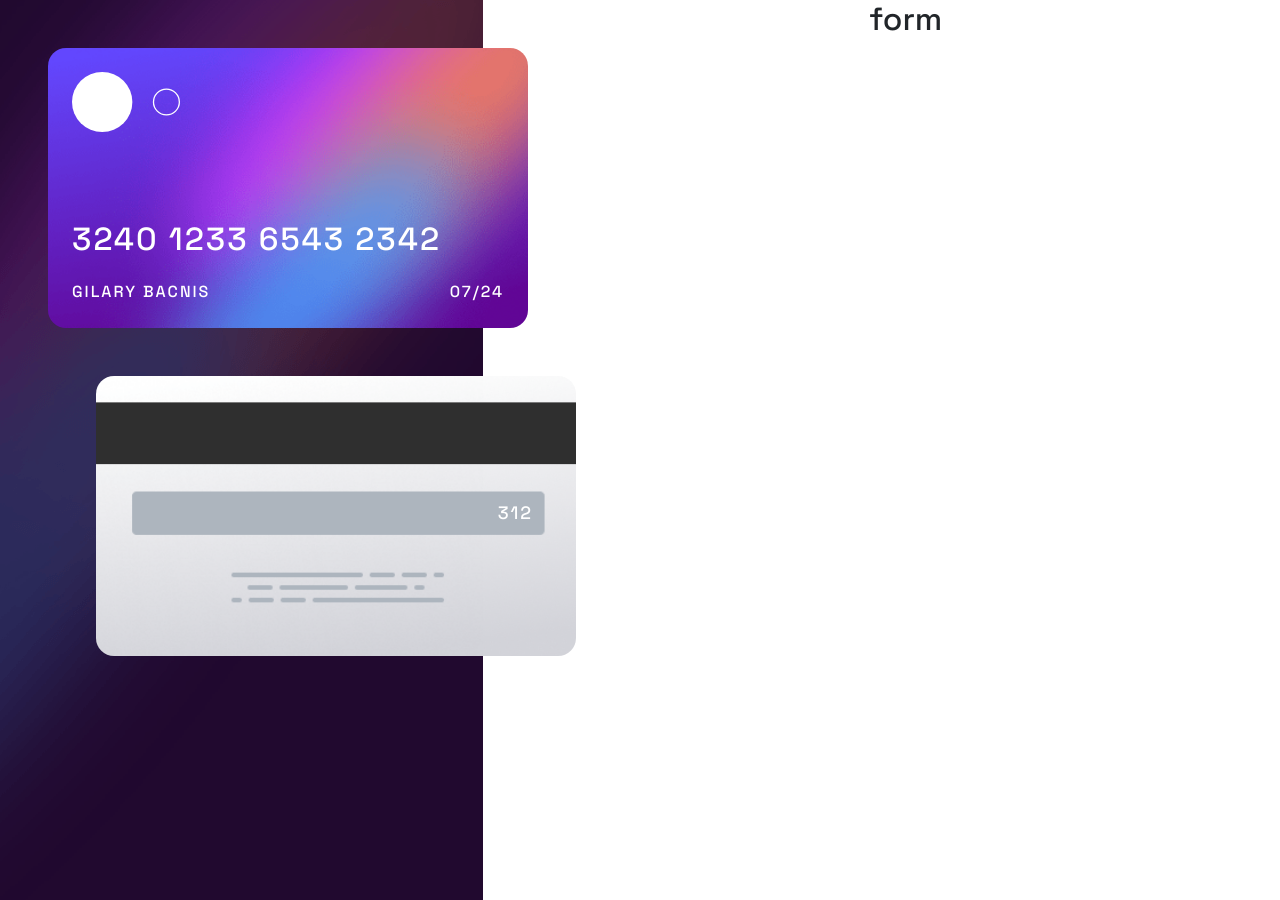
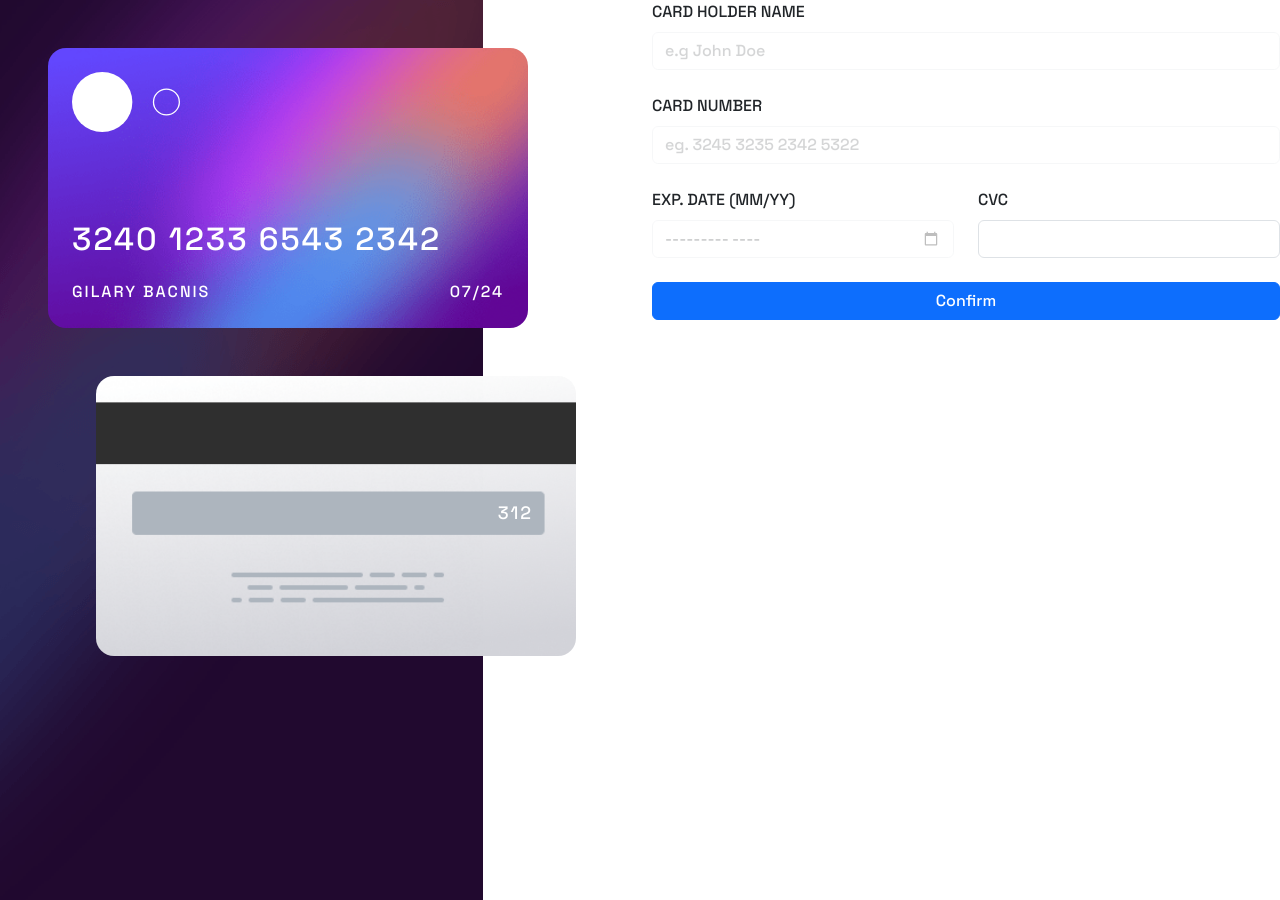
Before and after one commit to gillaryb/react-interactive-card, a React (Create React App) app: page / in a window 1280 px wide. Built offline with nearby package versions, Linux system fonts and the light colour scheme.

Commit message:
added for

```diff
--- a/src/Card.css
+++ b/src/Card.css
@@ -69,6 +69,11 @@
   right: 22px;
  }
 
+.active-input{
+  border: 1px solid hsl(249, 99%, 64%) to hsl(278, 94%, 30%)
+}
+
+
  @media(min-width: 1024px){
   .card-front, .card-back {
     width: 480px;
--- a/src/Card.js
+++ b/src/Card.js
@@ -16,8 +16,8 @@ export default function Card(){
 
 
       <div className="row ">
-        <div className="col-lg-8 z-3">
-          <div className="text-white mx-5 my-5 card-spacing ">
+        <div className="col-lg-6 col-md-6 col-sm-3 z-3">
+          <div className="text-white mx-5 my-5 card-spacing">
             <article className="card-front p-4 d-flex flex-column justify-content-between">
               <img src={cardLogo}  alt="logo" className="w-25"/>
               <div>
@@ -33,9 +33,46 @@ export default function Card(){
             </article>
           </div>
         </div>
-        <div className="col-lg-4">
-          <form>
-              <h2>form</h2>
+        <div className="col-lg-6 col-md-6 col-sm-3">
+          <form className="row">
+            <div className="col-12 mb-4">
+              <label for="inputName" className="form-label">CARD HOLDER NAME</label>
+              <input type="text"
+              className="form-control opacity-25"
+              id="inputName"
+              placeholder="e.g John Doe"></input>
+            </div>
+            <div className="col-12 mb-4">
+              <label for="inputCardNumber" className="form-label">CARD NUMBER</label>
+              <input
+              type="text"
+              className="form-control opacity-25 active-input"
+              id="inputCardNumber"
+              max-length="19"
+              placeholder="eg. 3245 3235 2342 5322">
+              </input>
+            </div>
+            <div className="col-md-6 mb-4">
+              <label for="inputExyDate" className="form-label">EXP. DATE (MM/YY)</label>
+              <input
+               type="month"
+               className="form-control opacity-25"
+               id="inputExyDate"
+               >
+               </input>
+            </div>
+            <div className="col-md-6">
+              <label for="inputCVC" className="form-label">CVC</label>
+              <input
+              type="text"
+              className="form-control"
+              id="inputCVC"
+              max-length="3">
+              </input>
+            </div>
+            <div className="col-12">
+              <button type="submit" className="btn btn-primary w-100">Confirm</button>
+            </div>
           </form>
         </div>
       </div>
@@ -66,29 +103,29 @@ export default function Card(){
     //       </div>
     //       <div className="col-md-3 col-lg-4 card-form">
     //         <form className="row g-3">
-    //           <div className="col-12">
-    //             <label for="inputName" className="form-label">CARD HOLDER NAME</label>
-    //             <input type="text" className="form-control" id="inputName" placeholder="John Doe"></input>
-    //           </div>
-    //           <div className="col-12">
-    //             <label for="inputCardNumber" className="form-label">CARD NUMBER</label>
-    //             <input type="text" className="form-control" id="inputCardNumber" max-length="16"></input>
-    //           </div>
-    //           <div className="col-md-3">
-    //             <label for="inputExyDate" className="form-label">EXP. DATE</label>
-    //             <input type="text" className="form-control" id="inputExyDate" placeholder="MM"></input>
-    //           </div>
-    //           <div className="col-md-3">
-    //             <label for="inputExyDate" className="form-label">(MM/YY)</label>
-    //             <input type="text" className="form-control" id="inputExyDate" placeholder="YY"></input>
-    //           </div>
-    //           <div className="col-md-6">
-    //             <label for="inputCVC" className="form-label">CVC</label>
-    //             <input type="text" className="form-control" id="inputCVC"></input>
-    //           </div>
-    //           <div className="col-12">
-    //             <button type="submit" className="btn btn-primary w-100">Confirm</button>
-    //           </div>
+              // <div className="col-12">
+              //   <label for="inputName" className="form-label">CARD HOLDER NAME</label>
+              //   <input type="text" className="form-control" id="inputName" placeholder="John Doe"></input>
+              // </div>
+              // <div className="col-12">
+              //   <label for="inputCardNumber" className="form-label">CARD NUMBER</label>
+              //   <input type="text" className="form-control" id="inputCardNumber" max-length="16"></input>
+              // </div>
+              // <div className="col-md-3">
+              //   <label for="inputExyDate" className="form-label">EXP. DATE</label>
+              //   <input type="text" className="form-control" id="inputExyDate" placeholder="MM"></input>
+              // </div>
+              // <div className="col-md-3">
+              //   <label for="inputExyDate" className="form-label">(MM/YY)</label>
+              //   <input type="text" className="form-control" id="inputExyDate" placeholder="YY"></input>
+              // </div>
+              // <div className="col-md-6">
+              //   <label for="inputCVC" className="form-label">CVC</label>
+              //   <input type="text" className="form-control" id="inputCVC"></input>
+              // </div>
+              // <div className="col-12">
+              //   <button type="submit" className="btn btn-primary w-100">Confirm</button>
+              // </div>
     //         </form>
     //       </div>
     //     </div>
```
